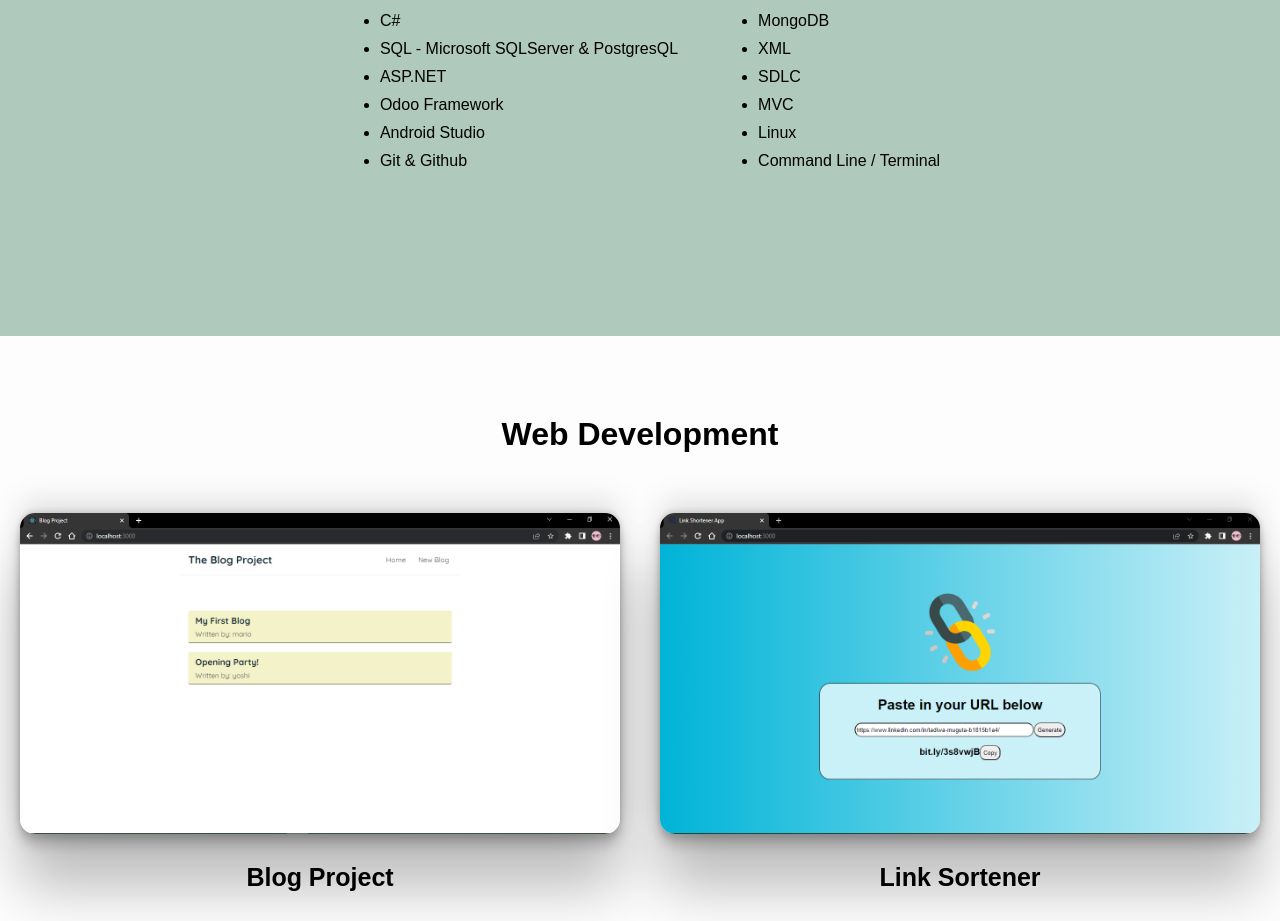
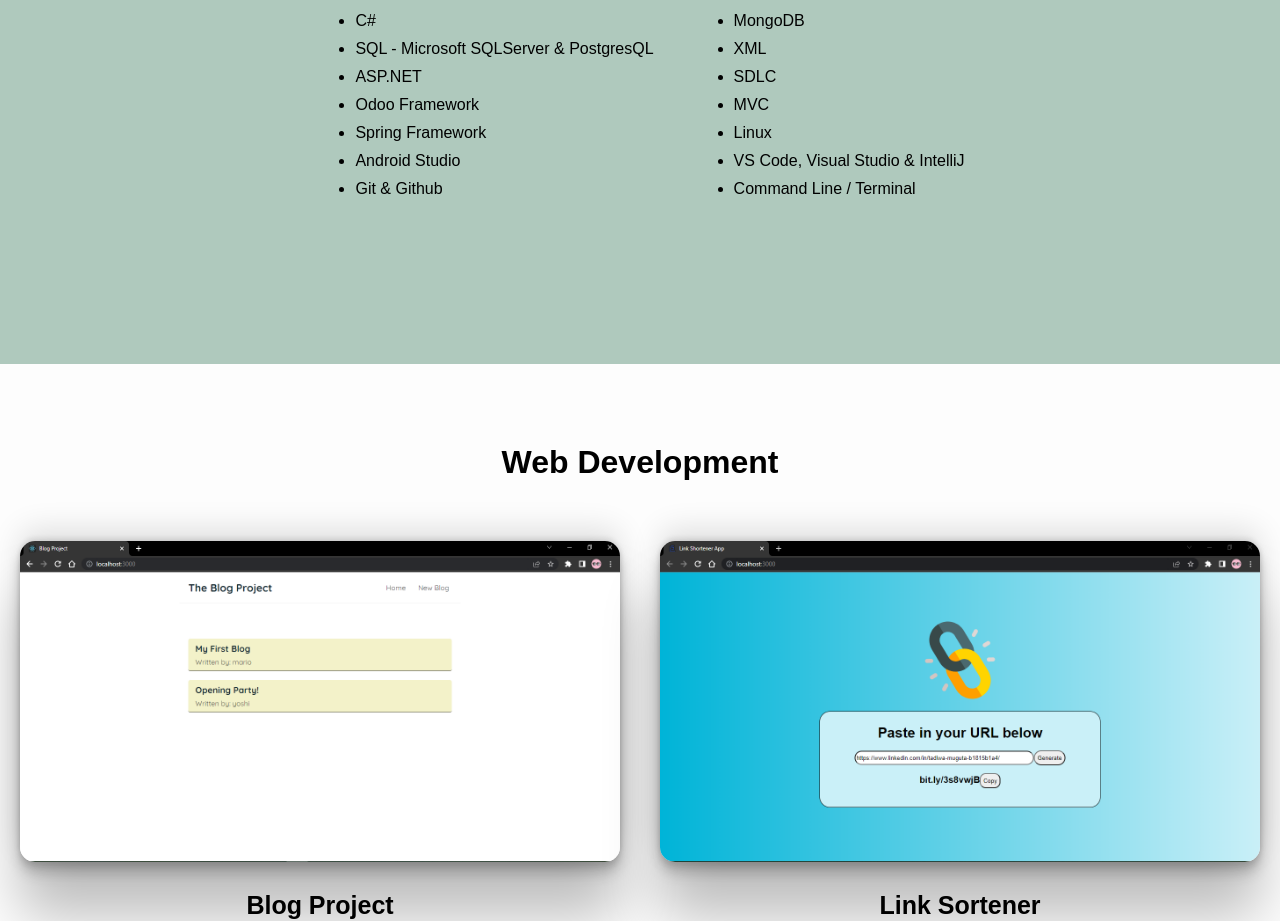
Before and after one commit to LeonMuguta/Personal-Portfolio, a React (Create React App) app: page / in a window 1280 px wide. Shown: the part 1081-2002 px from the top of the page. Built offline with nearby package versions, Linux system fonts and the light colour scheme.

Commit message:
Updates made

```diff
--- a/src/TechStack.js
+++ b/src/TechStack.js
@@ -12,6 +12,7 @@ const TechStack = () => {
                         <li>SQL - Microsoft SQLServer & PostgresQL</li>
                         <li>ASP.NET</li>
                         <li>Odoo Framework</li>
+                        <li>Spring Framework</li>
                         <li>Android Studio</li>
                         <li>Git & Github</li>
                     </ul>
@@ -26,6 +27,7 @@ const TechStack = () => {
                         <li>SDLC</li>
                         <li>MVC</li>
                         <li>Linux</li>
+                        <li>VS Code, Visual Studio & IntelliJ</li>
                         <li>Command Line / Terminal</li>
                     </ul>
                 </div>
```
